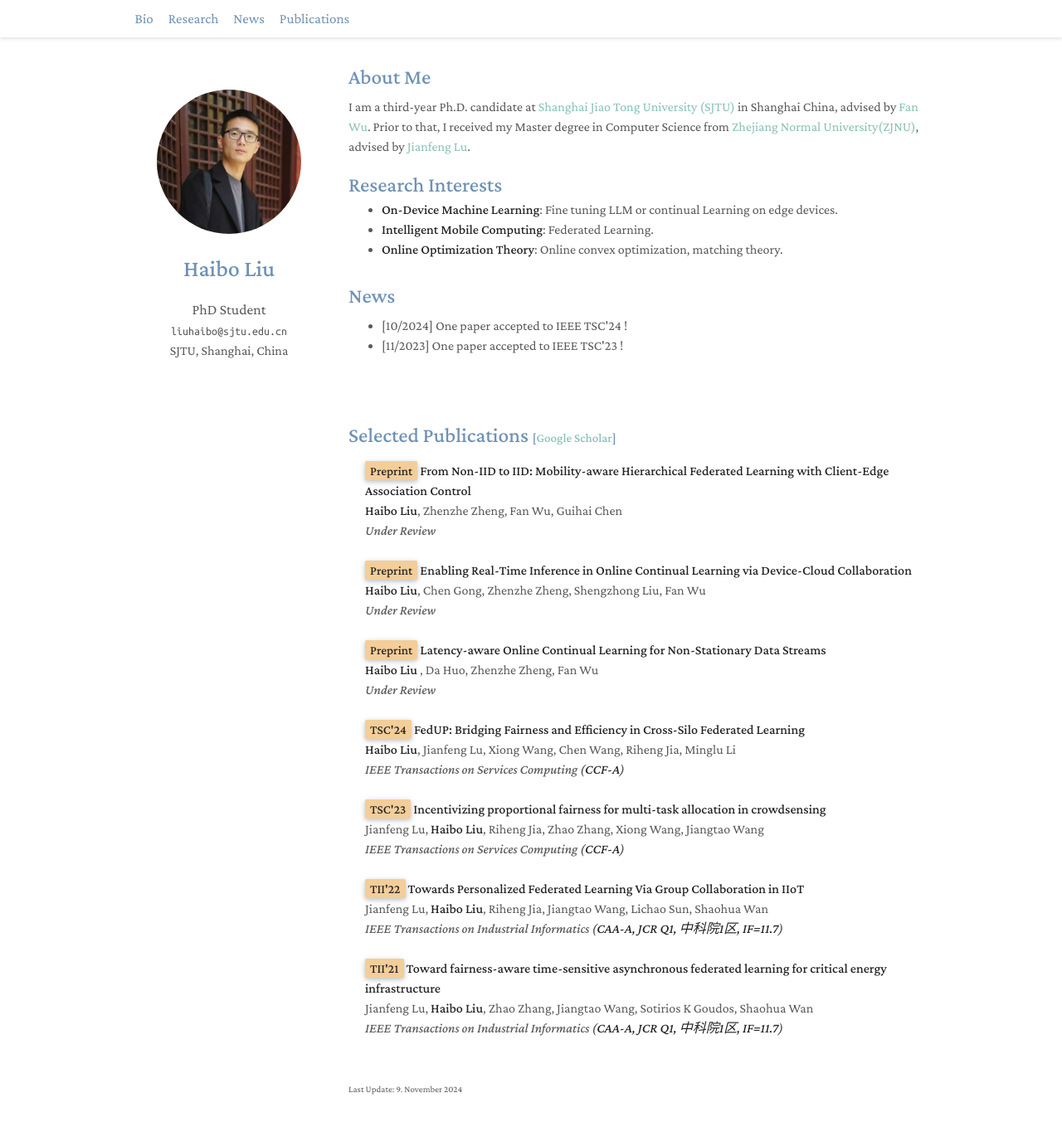
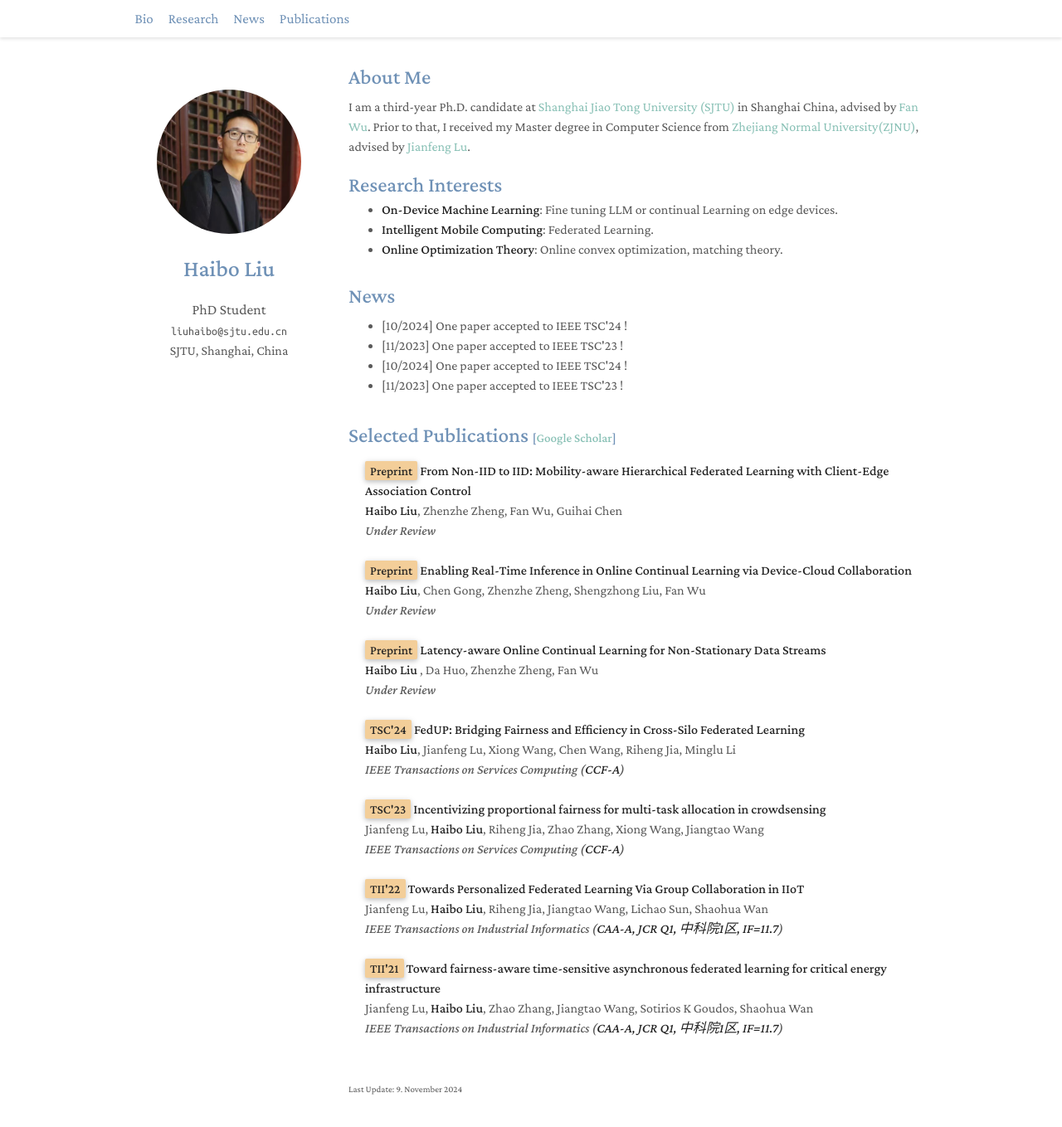
Before and after one commit to liuhaibo919/liuhaibo919.github.io, a Jekyll site: the page built from index.md, in a window 1280 px wide and 1374 px high. Shown: the top 1359 px of the window at 83% size. Built offline with Jekyll 4.4.1, drawn with Linux system fonts in a browser that asks for light colours; a style sheet for code colours, icons or effects is not loaded.

Commit message:
Update news.md

```diff
--- a/_includes/news.md
+++ b/_includes/news.md
@@ -13,6 +13,10 @@
 <ul id="scrollableDiv" onmouseover="showScrollbar()" onmouseout="hideScrollbar()">
   <li>[10/2024] One paper accepted to IEEE TSC'24 !</li>
   <li>[11/2023] One paper accepted to IEEE TSC'23 !</li>
+  <li>[10/2024] One paper accepted to IEEE TSC'24 !</li>
+  <li>[11/2023] One paper accepted to IEEE TSC'23 !</li>
+ <li>[10/2024] One paper accepted to IEEE TSC'24 !</li>
+  <li>[11/2023] One paper accepted to IEEE TSC'23 !</li>
 </ul>
 <script>
   function showScrollbar() {
```
